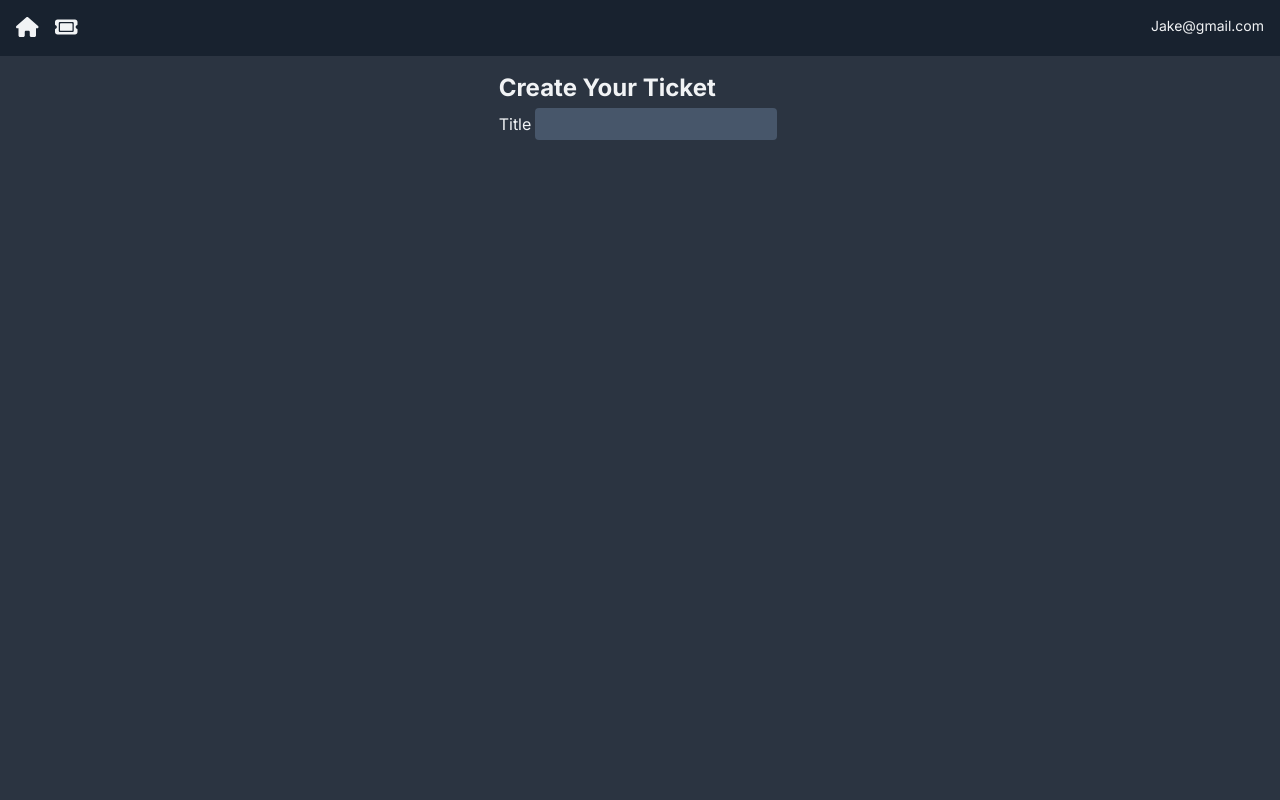
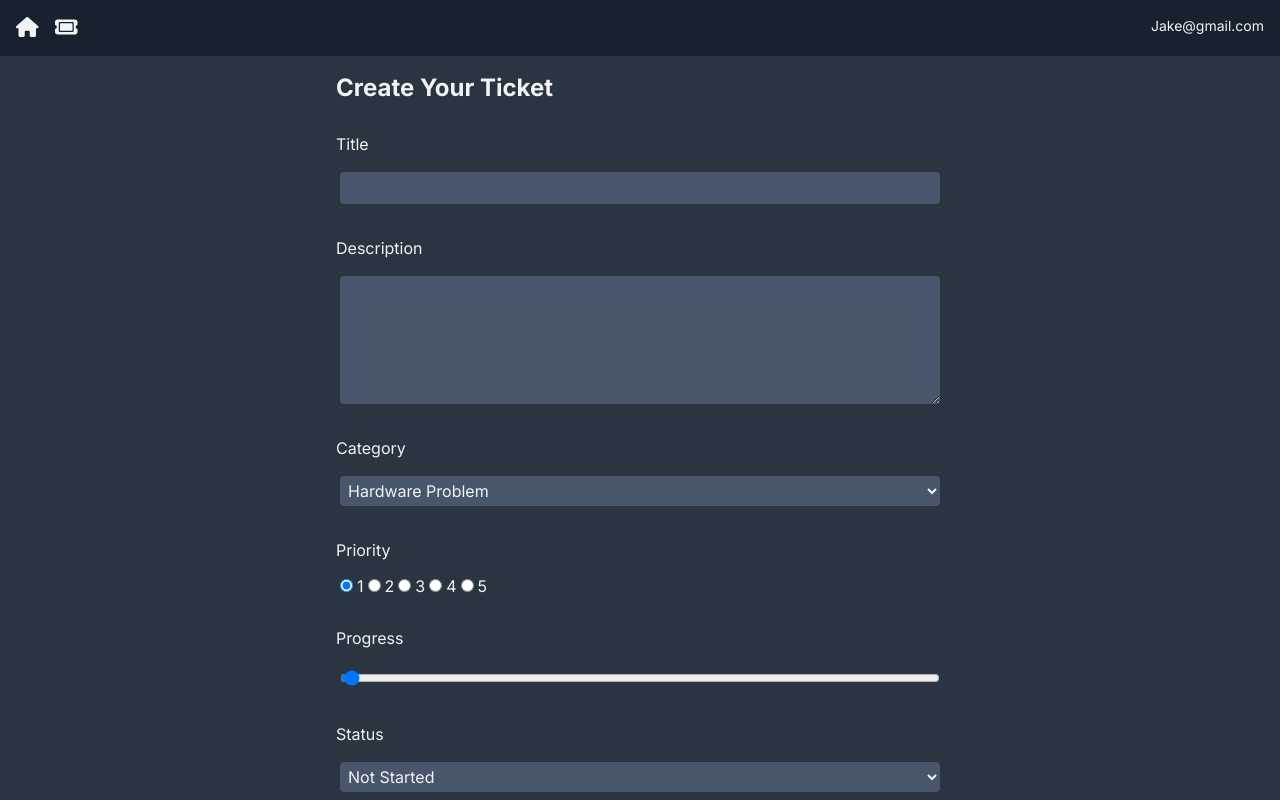
Before and after one commit to szymekst/nextjs-course, a Next.js app: page /TicketPage/new in a window 1280 px wide. Built offline with nearby package versions, Linux system fonts and the light colour scheme.

Commit message:
[ADD] Some backend magic, create and send ticket to the database

```diff
--- a/app/(components)/TicketForm.jsx
+++ b/app/(components)/TicketForm.jsx
@@ -4,29 +4,50 @@ import React, { useState } from "react";
 import { useRouter } from "next/navigation";
 
 const TicketForm = () => {
+    const router = useRouter();
     const handleChange = (e) => {
         const value = e.target.value;
         const name = e.target.name;
 
         setFormData((preState) => ({
-            ...prevState,
+            ...preState,
             [name]: value,
         }));
+    };
+
+    const handleSubmit = async (e) => {
+        e.preventDefault();
+        const res = await fetch("/api/Tickets", {
+            method: "POST",
+            body: JSON.stringify({ formData }),
+            "content-type": "application/json",
+        });
+
+        if (!res.ok) {
+            throw new Error("Failed to create Ticket");
+        }
+
+        router.push("/");
+        router.refresh();
     };
 
     const startingTicketData = {
         title: "",
         description: "",
+        category: "Hardware Problem",
+        progress: 0,
         priority: 1,
-        progress: 0,
         status: "not started",
-        category: "Hardware Problem",
     };
 
     const [formData, setFormData] = useState(startingTicketData);
     return (
         <div className="flex justify-center">
-            <form action="">
+            <form
+                className="flex flex-col gap-3 w-1/2"
+                method="post"
+                onSubmit={handleSubmit}
+            >
                 <h3>Create Your Ticket</h3>
                 <label htmlFor="title">Title</label>
                 <input
@@ -37,6 +58,72 @@ const TicketForm = () => {
                     required={true}
                     value={formData.title}
                 />
+                <label htmlFor="title">Description</label>
+                <textarea
+                    id="description"
+                    name="description"
+                    onChange={handleChange}
+                    required={true}
+                    value={formData.description}
+                    rows="5"
+                />
+                <label htmlFor="category">Category</label>
+                <select
+                    name="category"
+                    id="category"
+                    value={formData.category}
+                    onChange={handleChange}
+                >
+                    <option value="Hardware Problem">Hardware Problem</option>
+                    <option value="Software Problem">Software Problem</option>
+                    <option value="Project">Project</option>
+                </select>
+                <label htmlFor="priority">Priority</label>
+                <div>
+                    {[...Array(5)].map((_, index) => {
+                        index++;
+                        return (
+                            <React.Fragment key={index}>
+                                <input
+                                    type="radio"
+                                    id={"priority-" + index}
+                                    name="priority"
+                                    onChange={handleChange}
+                                    value={index}
+                                    checked={formData.priority == index}
+                                />
+                                <label>{index}</label>
+                            </React.Fragment>
+                        );
+                    })}
+                </div>
+                <label htmlFor="progress">Progress</label>
+                <input
+                    type="range"
+                    id="progress"
+                    name="progress"
+                    value={formData.progress}
+                    min="0"
+                    max="100"
+                    onChange={handleChange}
+                />
+                <label htmlFor="status">Status</label>
+                <select
+                    name="status"
+                    id="status"
+                    value={formData.status}
+                    onChange={handleChange}
+                >
+                    <option value="not started">Not Started</option>
+                    <option value="started">Started</option>
+                    <option value="done">Done</option>
+                </select>
+                <input
+                    type="submit"
+                    className="btn"
+                    value="Create Ticket"
+                    onClick={handleSubmit}
+                />
             </form>
         </div>
     );
--- a/app/(models)/Ticket.js
+++ b/app/(models)/Ticket.js
@@ -1,5 +1,4 @@
-import mongoose, { Schema, mongo } from "mongoose";
-import { stringify } from "postcss";
+import mongoose, { Schema } from "mongoose";
 
 mongoose.connect(process.env.MONGODB_URI);
 mongoose.Promise = global.Promise;
@@ -9,8 +8,8 @@ const ticketSchema = new Schema(
         title: String,
         description: String,
         category: String,
-        category: Number,
         progress: Number,
+        prority: String,
         status: String,
         active: Boolean,
     },
--- a/app/api/route.js
+++ b/app/api/Tickets/route.js
@@ -1,4 +1,4 @@
-import Ticket from "../(models)/Ticket";
+import Ticket from "@/app/(models)/Ticket";
 import { NextResponse } from "next/server";
 
 export async function POST(req) {
@@ -12,6 +12,7 @@ export async function POST(req) {
             { status: 201 }
         );
     } catch (error) {
+        console.log(error);
         return NextResponse.json({ message: "Error", error }, { status: 500 });
     }
 }
```
